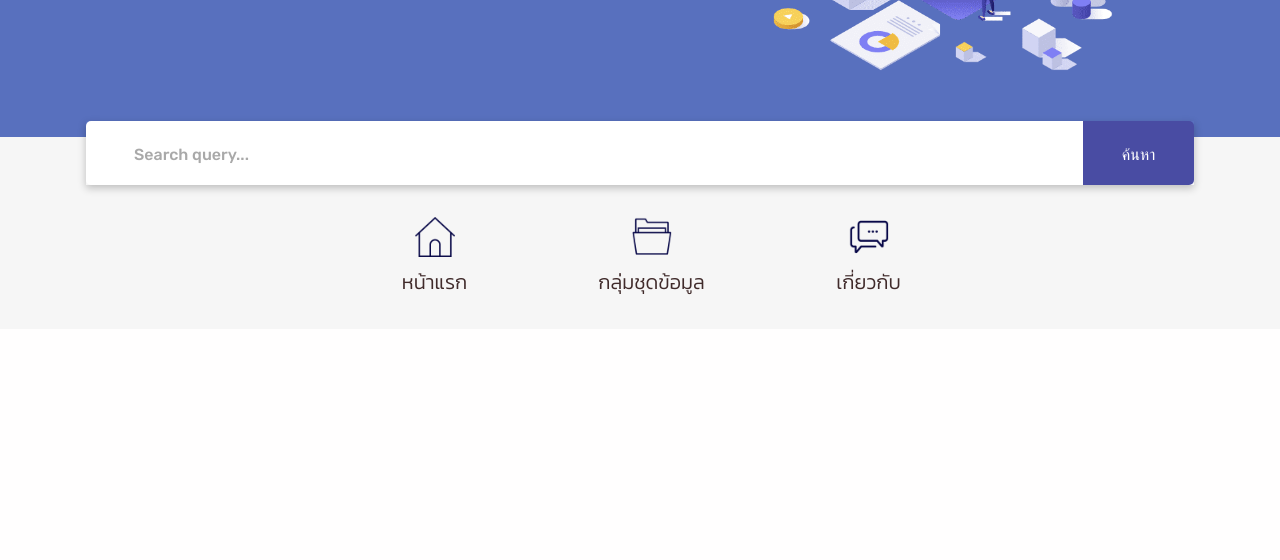
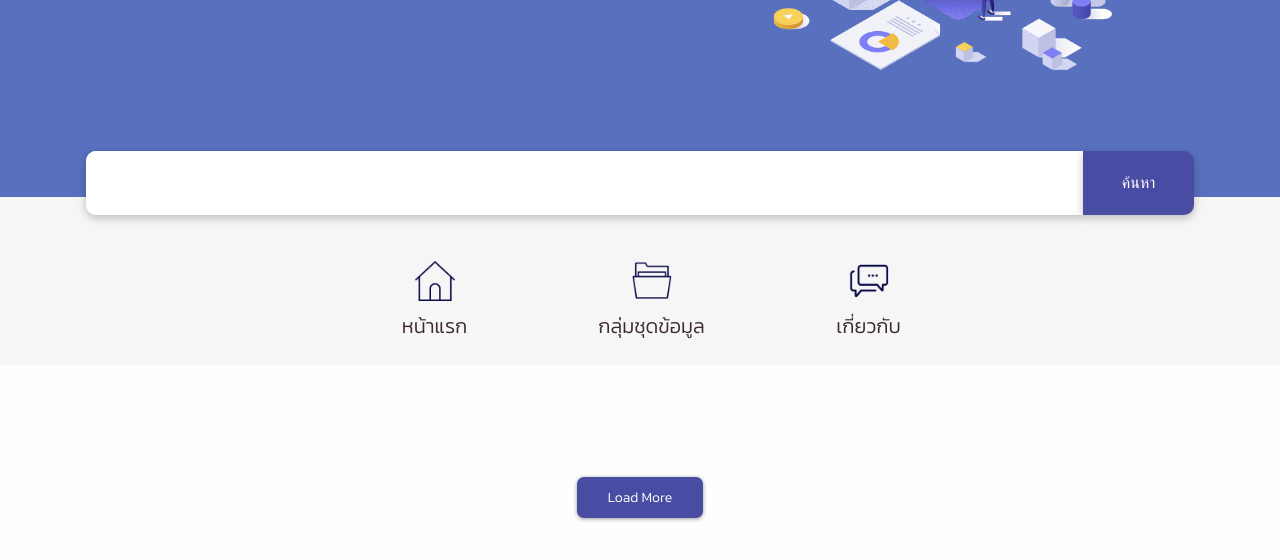
Before and after one commit to Makornthep/Open-d, a website: page index.html in a window 1280 px wide. Shown: the part 436-996 px from the top of the page. Before the commit the page ends 845 px from the top, so only its background shows below. Drawn offline with nearby package versions, Linux system fonts and the light colour scheme; no server answers; a script that the page names is missing.

Commit message:
load more and search

```diff
--- a/assets/css/theme_1.css
+++ b/assets/css/theme_1.css
@@ -21,27 +21,30 @@
     background-color: white;
     width: 90%;
     height: 4em;
-    border-bottom-left-radius: 5px;
-    border-top-left-radius: 5px;
+    border-bottom-left-radius: 10px;
+    border-top-left-radius: 10px;
+    box-shadow: rgb(0 0 0 / 24%) 0px 3px 8px;
 }
 
 .bg-search-2{
     background-color: #494CA3;
     width : 10%;
     height: 4em;
-    border-bottom-right-radius: 5px;
-    border-top-right-radius: 5px;
+    padding: 14px;
+    border-bottom-right-radius: 10px;
+    border-top-right-radius: 10px;
+    box-shadow: rgb(0 0 0 / 24%) 0px 3px 8px;
 }
 
 .search-display{
     display: flex;
+    margin-bottom: 12px;
 }
 
 .menu-bar{
     background-color: #F6F6F6;
     width: 100%;
-    height: 12em;
-    margin-top: -3em;
+    height: 10.5em;
     display: flex;
     padding-left: 1em;
     padding-right: 1em;
@@ -59,7 +62,7 @@
 .menu-bar-g{
     display: flex;
     padding-left: 15em;
-    padding-top: 5em;
+    padding-top: 4em;
 }
 
 .text-menu{
@@ -94,16 +97,6 @@ p {
     line-height: 16px!important;
 }
 
-.column {
-    float: left;
-    width: 33.33%;
-    padding: 10px;
-    height: 300px; /* Should be removed. Only for demonstration */
-  }
-
-
-
-
 .img_ori{
     padding: 4.3px;
     width: 40px;
@@ -111,3 +104,67 @@ p {
     border-radius: 5px;
     box-shadow: rgb(0 0 0 / 40%) 0px 1px 4px;
 }
+
+
+
+
+.load-more{
+    font-family: 'Kanit', sans-serif;
+    background-color: #494CA3;
+    font-size: 14px;
+    color: white;
+    padding: 0.4em;
+    text-align: center;
+    border-radius: 7px;
+    border: none;
+    width: 9em;
+    padding: 10px;
+    box-shadow: rgb(0 0 0 / 40%) 0px 1px 4px;
+}
+
+.load-more:hover{
+    color: white;
+    text-decoration: none;
+}
+
+.loadmorebtn{
+    margin-top: 2em !important;
+    margin-bottom: 4em !important;
+    text-align: center;
+}
+
+.column{
+    height: 100%;
+}
+.col-md-4{
+    float: left;
+    width: 33.33%;
+    padding: 10px;
+    height: 300px;
+    display:none;
+    }
+
+#searchText{
+    width: 100%;
+    height: 100%;
+    border: none;
+    padding-left: 33px;
+    border-radius: 10px;
+}
+
+input:focus, textarea:focus, select:focus{
+    outline: none;
+}
+
+#searchBtn{
+    color: white;
+    text-align: center;
+    width: 100%;
+    height: 100%;
+    background-color: #494CA3;
+    border: none;
+}
+
+#searchBtn:focus{
+    outline: none;
+}
--- a/assets/js/api.js
+++ b/assets/js/api.js
@@ -1,23 +1,19 @@
-function fetchData1() {
+function fetchData() {
 
   var domain = ["https://gdcatalog.go.th","https://data.go.th"]
   let output1 = "";
+  let searchText = document.getElementById('searchText').value;
+  console.log(searchText)
 
   for (let i = 0; i < domain.length; i++) {
   console.log(domain[i])
-
-  fetch(`${domain[i]}/api/3/action/package_search?q=&use_default_schema=true&rows=10`).then(response => {
-
+  fetch(`${domain[i]}/api/3/action/package_search?q=${searchText}&use_default_schema=true&rows=49`).then(response => {
         if(!response.ok){
             throw Error("error");
         }
         return response.json();
     })
-
     .then(data => {
-
-        let output2 = "";
-
         console.log(data.result.results);
         data.result.results.forEach(function(group) {
             group.resources.forEach(function(product) {
@@ -25,9 +21,8 @@ function fetchData1() {
               var date = moment(product.metadata_modified).locale('th').add(543, 'year').format('LL');
               var url = domain[i].split("//")[1]
               console.log(domain[i])
-
-
               output1 +=`
+              <div class = "col-md-4">
               <div class = "column" >
               <div class="card" style="width: 100%;height: 100%;">
               <div class="card-body">
@@ -42,42 +37,15 @@ function fetchData1() {
                 </div>
               </div>
               </div>
+              </div>
               </div>`;
-
-
-
-              // output2 += `
-              // <div class = "column">
-              // <div class="card" style="width: 100%;height: 100%;">
-              // <div class="card-body">
-              //   <h5 class="card-title" style="max-width: 288px; line-height: 1.5em; height: 3em; overflow: hidden; text-overflow: ellipsis; width: 100%; font-size: 25px; font-family: 'Kanit', sans-serif;">${product.name}</h5>
-              //   <p class="card-text" id="notes" style="white-space: nowrap; overflow: hidden; text-overflow: ellipsis; max-width: 400px; font-size: 16px; padding-bottom: 10px; font-family: 'Kanit', sans-serif;">${product.description}</p>
-              //   <div><img src="assets/img/icons/calendar.png" height="15" alt="..." style="margin-left: 2px; margin-right: 10px;"/><label style="font-size: 14px;margin-top: 5px; font-family: 'Kanit', sans-serif;">${date}</div>
-              //   <div><img src="assets/img/icons/building.png" height="15" alt="..." style="margin-left: 2px; margin-right: 10px; margin-bottom: 28px;"/><label style="font-size: 14px;margin-top: 5px; font-family: 'Kanit', sans-serif; white-space: nowrap;
-              //   text-overflow: ellipsis; overflow: hidden; max-width: 240px;">${group.organization.title}</div>
-              //   <div style="margin-top: 1%;">
-              //   <a href='http://playground.opend.cloud/${url}/ckan/${product["id"]}' class="btn btn-primary" target="_blank">Playground</a>
-              //   <a href='${product["ckan_url"]}/dataset/${product["package_id"]}/resource/${product.id}'   target="_blank" class="btn btn-primary" style="background-color: white;border: white;"  alt="${url}"><img src="assets/img/icons/url.png" height="24.5"/></a>
-              //   </div>
-              // </div>
-              // </div>
-              // </div>`;
-
-
               dataOutput1.innerHTML = output1;
+              $(".col-md-4:hidden").slice(0, 12).slideDown();
             }
            });
         })
-
-
-        //dataOutput2.innerHTML = output2;
     })
-
-
+  }
   }
 
-
-  }
-
-//datastore_active: true
-fetchData1();
+fetchData();
--- a/assets/js/display.js
+++ b/assets/js/display.js
@@ -1,13 +1,14 @@
-// function loadmore() {
+function loadmore() {
 
-//          // select the first ten
-//         $("#load").click(function(e){ // click event for load more
-//         e.preventDefault();
-//         $("#w:hidden").slice(0, 10).show(); // select next 10 hidden divs and show them
-//         if($("#w:hidden").length == 0){ // check if any hidden divs still exist
-//             alert("No more divs"); // alert if there are none left
-//         }
-//         });
-// }
+        //$(".column").slice(0, 1).show();
+         // select the first ten
+        // $("#load").click(function(e){ // click event for load more
+        // e.preventDefault();
+        // $("#w:hidden").slice(0, 10).show(); // select next 10 hidden divs and show them
+        // if($("#w:hidden").length == 0){ // check if any hidden divs still exist
+        //     alert("No more divs"); // alert if there are none left
+        // }
+        // });
+}
 
-// loadmore();
+loadmore();
--- a/index.html
+++ b/index.html
@@ -5,13 +5,6 @@
     <meta charset="UTF-8">
     <meta http-equiv="X-UA-Compatible" content="IE=edge">
     <meta name="viewport" content="width=device-width, initial-scale=1.0">
-    <link rel="apple-touch-icon" sizes="180x180" href="assets/img/favicons/apple-touch-icon.png">
-    <link rel="icon" type="image/png" sizes="32x32" href="assets/img/favicons/favicon-32x32.png">
-    <link rel="icon" type="image/png" sizes="16x16" href="assets/img/favicons/favicon-16x16.png">
-    <link rel="shortcut icon" type="image/x-icon" href="assets/img/favicons/favicon.ico">
-    <link rel="manifest" href="assets/img/favicons/manifest.json">
-    <meta name="msapplication-TileImage" content="assets/img/favicons/mstile-150x150.png">
-    <meta name="theme-color" content="#ffffff">
     <!-- title -->
     <title>Open-D</title>
 
@@ -59,13 +52,13 @@
 
     <!-- display-search -->
     <section class="py-0" style="margin-top:-4.8rem">
-        <div class="container">
-            <div class="search-display" style="box-shadow: rgba(0, 0, 0, 0.24) 0px 3px 8px;">
+        <div class="container" style="top: 30px;">
+            <div class="search-display">
                 <div class="card-search bg-search">
-                    <label class="text-search-input">Search query...</label>
+                    <input id="searchText"></input>
                 </div>
                 <div class="card-search bg-search-2 text-center">
-                    <label class="text-search-btn">ค้นหา</label>
+                    <button id="searchBtn"  onclick="fetchData()">ค้นหา</button>
                 </div>
             </div>
         </div>
@@ -87,47 +80,45 @@
                 <div class="col-sm-6 col-lg-3 text-center"><img src="assets/img/gallery/about.png" height="40"
                         alt="..." />
                     <p class="text-menu" style="font-family: 'Kanit', sans-serif;">เกี่ยวกับ</p>
-
                 </div>
             </div>
-
         </div>
-
     </div>
 
     <div class="container">
         <div class="row">
-
-
             <div id="dataOutput1"></div>
-            <div id="dataOutput2"></div>
-
-
+            <div class="loadmorebtn"><button class="load-more">Load More</button></div>
+        </div>
+    </div>
 
     <!-- js -->
     <script src="assets/js/jquery-3.6.0.min.js" type="text/javascript"></script>
-    <script src="assets/js/bootstrap.bundle.min.js" type="text/javascript"></script>
-    <script src="vendors/@popperjs/popper.min.js"></script>
-    <script src="vendors/bootstrap/bootstrap.min.js"></script>
-    <script src="vendors/is/is.min.js"></script>
     <script src="https://polyfill.io/v3/polyfill.min.js?features=window.scroll"></script>
-    <script src="vendors/fontawesome/all.min.js"></script>
     <script src="assets/js/theme.js"></script>
     <script src="assets/js/api.js"></script>
-    <script src="assets/js/api2.js"></script>
-    <script src="assets/js/display.js"></script>
     <script src="assets/js/moment-with-locales.js"></script>
     <script src="https://cdn.jsdelivr.net/npm/jsonata/jsonata.min.js"></script>
+    <script src="http://ajax.googleapis.com/ajax/libs/jquery/1.7.1/jquery.min.js" type="text/javascript"></script>
+
+    <!-- font -->
     <link href="https://fonts.googleapis.com/css2?family=DM+Serif+Display&amp;family=Rubik:wght@300;400;500;600;700;800&amp;display=swap" rel="stylesheet">
     <link rel="preconnect" href="https://fonts.googleapis.com">
     <link rel="preconnect" href="https://fonts.gstatic.com" crossorigin>
     <link href="https://fonts.googleapis.com/css2?family=Kanit:wght@300&display=swap" rel="stylesheet">
 
+
     <!-- <script src="assets/js/requireJS.js" type="text/javascript"></script> -->
     <script>
-        $(document).ready(function () {
-            console.log("...")
-        })
+        $(function () {
+		$("body").on('click touchstart', '.load-more', function (e) {
+			$(".col-md-4:hidden").slice(0, 12).slideDown();
+			if ($(".col-md-4:hidden").length == 0) {
+				$(".load-more").css('visibility', 'hidden');
+			}
+		});
+    });
+
     </script>
 </body>
 
```
